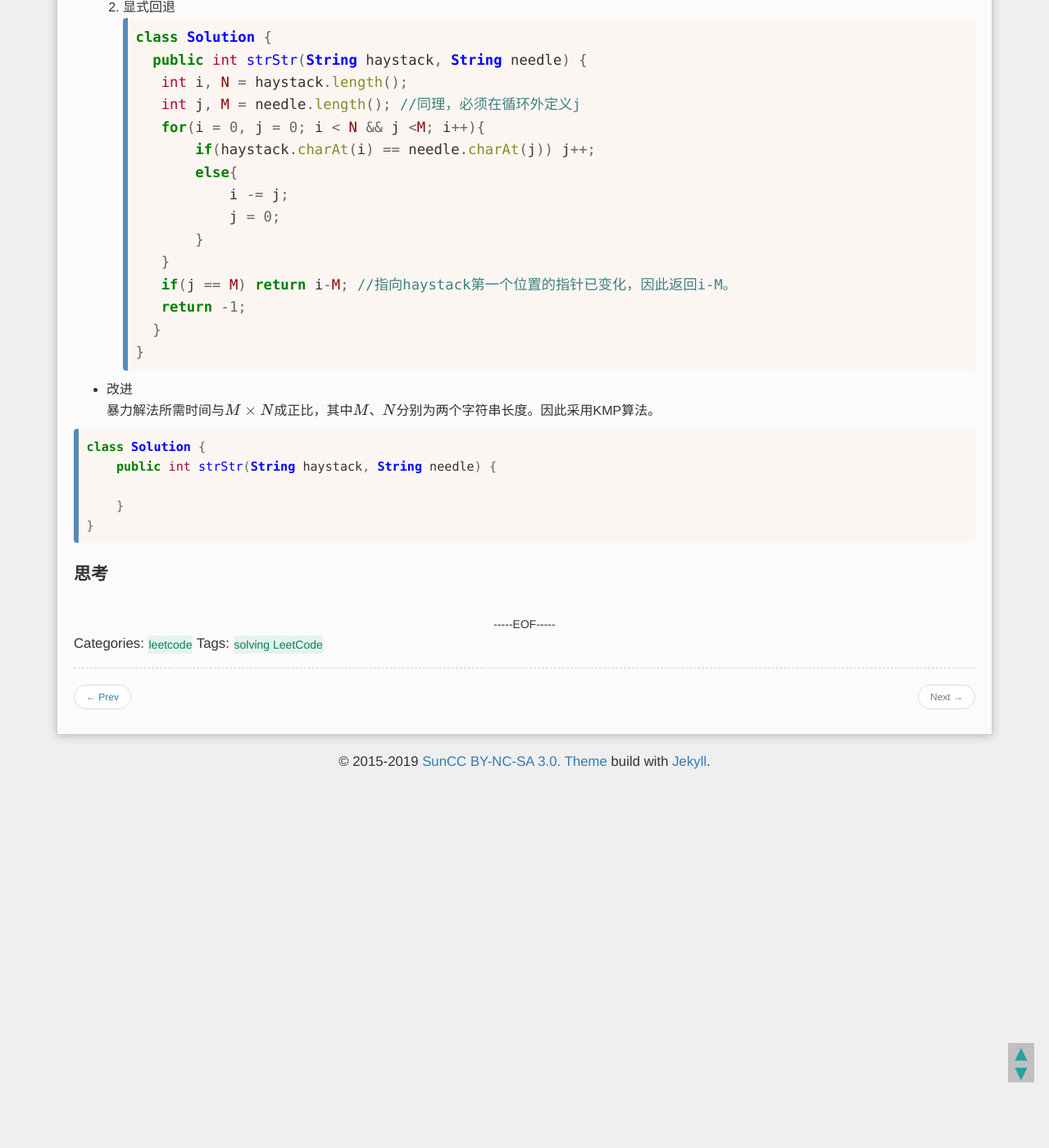
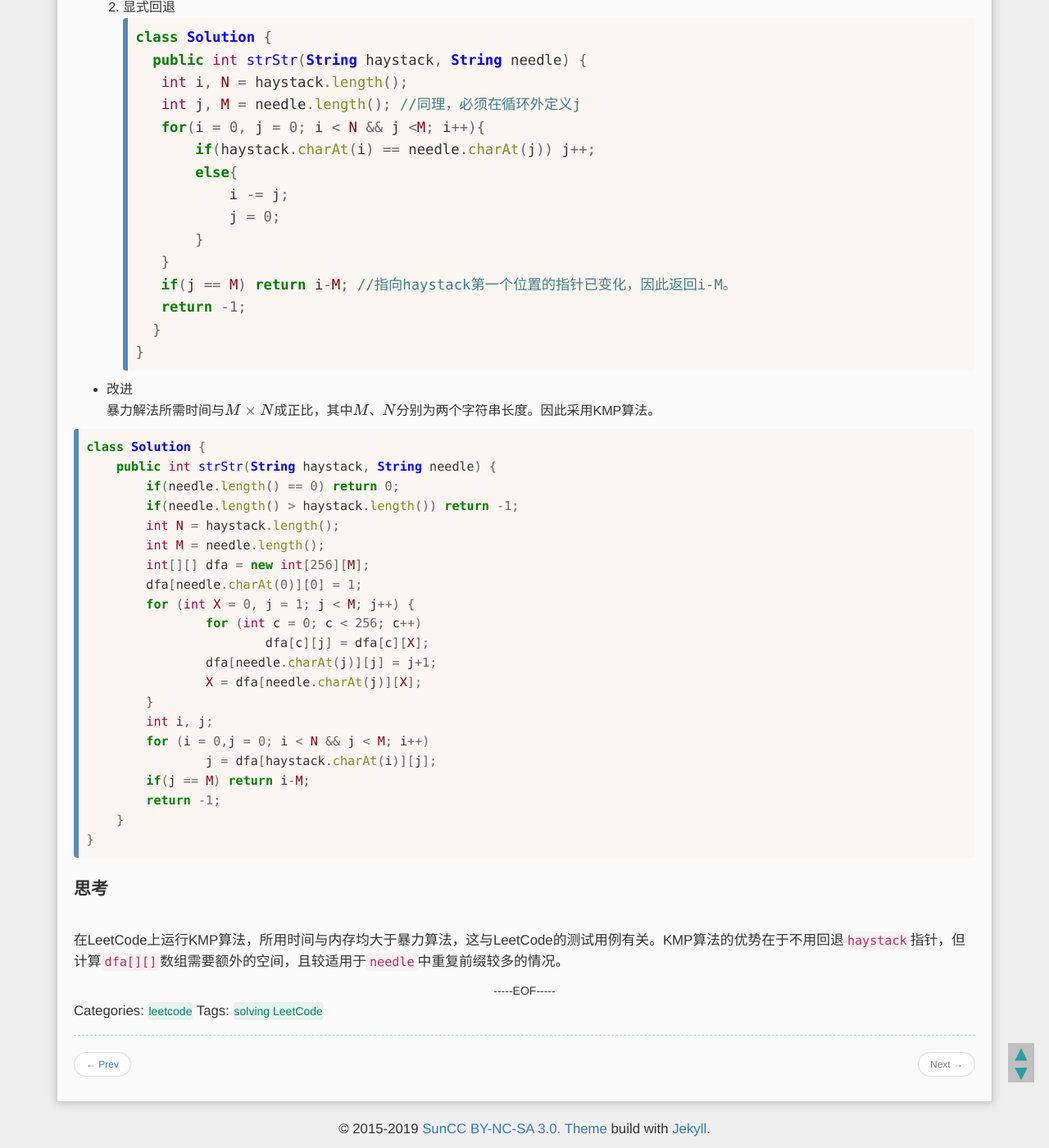
Before and after one commit to YurieSun/YurieSun.github.io, a Jekyll site: the page built from _posts/2019-10-12-leetcode-0028-implement-strstr.md, in a window 1280 px wide and 1400 px high, scrolled down 2966 px. Shown: the whole window at 82% size. Built offline with Jekyll 4.4.1, drawn with Linux system fonts in a browser that asks for light colours; formulas are drawn with MathJax 3.

Commit message:
revise leetcode 0028

````diff
--- a/_posts/2019-10-12-leetcode-0028-implement-strstr.md
+++ b/_posts/2019-10-12-leetcode-0028-implement-strstr.md
@@ -135,9 +135,26 @@ class Solution {
 ```java
 class Solution {
     public int strStr(String haystack, String needle) {
-
+        if(needle.length() == 0) return 0;
+        if(needle.length() > haystack.length()) return -1;
+        int N = haystack.length();
+        int M = needle.length();
+        int[][] dfa = new int[256][M];
+    	dfa[needle.charAt(0)][0] = 1;
+    	for (int X = 0, j = 1; j < M; j++) {
+    		for (int c = 0; c < 256; c++)
+    			dfa[c][j] = dfa[c][X];
+    		dfa[needle.charAt(j)][j] = j+1;
+    		X = dfa[needle.charAt(j)][X];
+    	}
+    	int i, j;
+        for (i = 0,j = 0; i < N && j < M; i++)
+        	j = dfa[haystack.charAt(i)][j];
+        if(j == M) return i-M;
+        return -1;
     }
 }
 ```
 
 ### 思考
+在LeetCode上运行KMP算法，所用时间与内存均大于暴力算法，这与LeetCode的测试用例有关。KMP算法的优势在于不用回退`haystack`指针，但计算`dfa[][]`数组需要额外的空间，且较适用于`needle`中重复前缀较多的情况。
````
